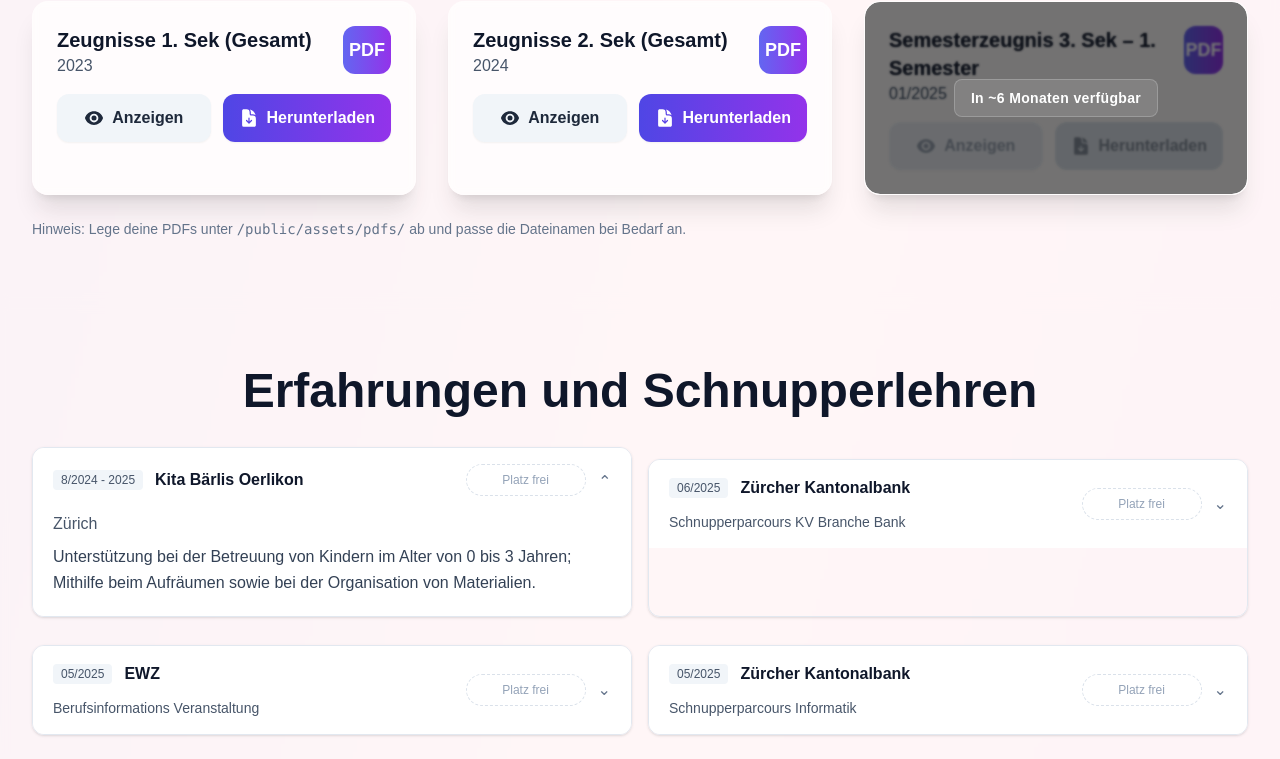
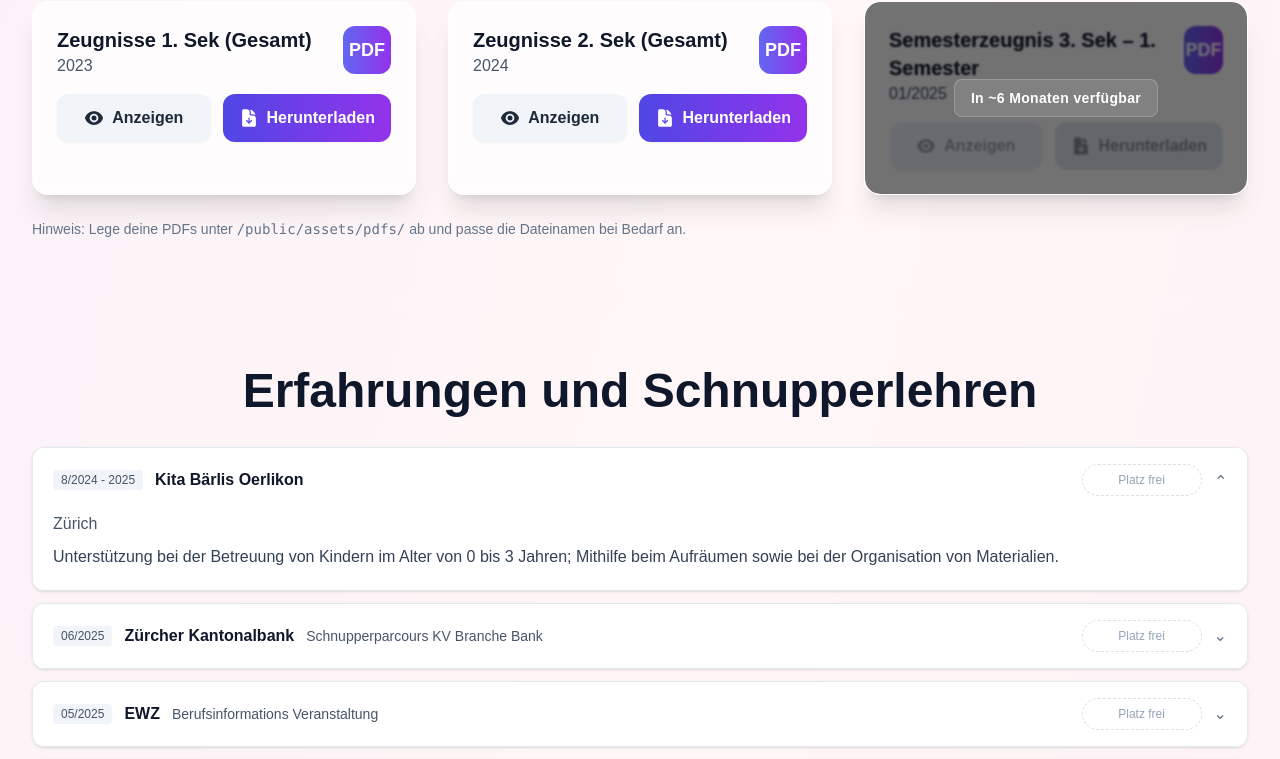
Before and after one commit to yigiterenaydin/erenworks, a Next.js app: page / in a window 1280 px wide. Shown: the part 1977-2736 px from the top of the page. Built offline with nearby package versions, Linux system fonts and the light colour scheme.

Commit message:
fix(experience): revert to single-column list with full-width cards

```diff
--- a/src/components/sections/ExperienceAccordion.tsx
+++ b/src/components/sections/ExperienceAccordion.tsx
@@ -45,11 +45,11 @@
           <h3 className="text-4xl md:text-5xl font-bold text-slate-900 dark:text-white">Erfahrungen und Schnupperlehren</h3>
         </motion.div>
 
-        <div className="space-y-3 md:flex md:flex-wrap md:gap-4">
+        <div className="space-y-3">
           {sorted.map((exp, idx) => {
             const isOpen = openIndex === idx;
             return (
-              <div key={`${exp.company}-${idx}`} className="w-full md:w-[calc(50%-0.5rem)] rounded-xl border border-slate-200 dark:border-slate-800 overflow-hidden shadow">
+              <div key={`${exp.company}-${idx}`} className="w-full rounded-xl border border-slate-200 dark:border-slate-800 overflow-hidden shadow">
                 {/* Header */}
                 <button
                   type="button"
```
